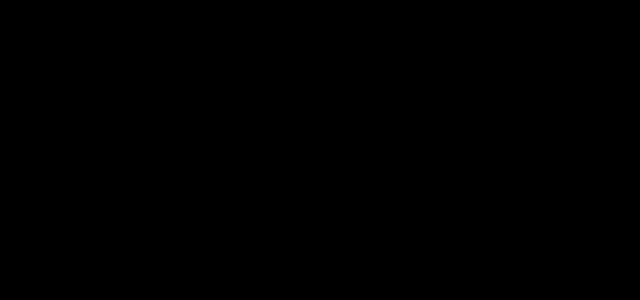
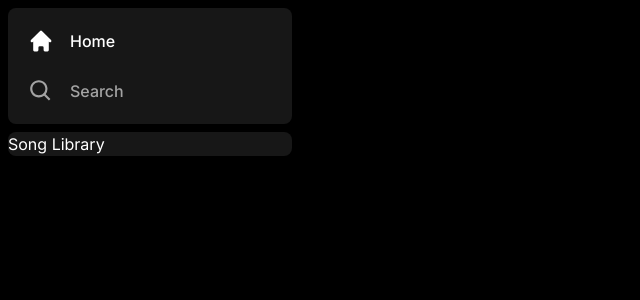
Before and after one commit to katleschris/music-app, a Next.js app: page / in a window 1280 px wide. Shown: the top 300 px of the page, without its empty margins (0-640 px from the left). Built offline with nearby package versions, Linux system fonts and the light colour scheme.

Commit message:
Completed routing and menu icons

```diff
--- /dev/null
+++ b/components/Box.tsx
@@ -0,0 +1,26 @@
+import {twMerge} from 'tailwind-merge'
+
+interface BoxProps {
+    children: React.ReactNode;
+    className?: string;
+}
+
+const Box: React.FC<BoxProps> = ({
+    children,
+    className
+}) => {
+    return(
+        <div
+        className={twMerge(`
+            bg-neutral-900
+            rounded-lg
+            h-fit
+            w-full
+        `,
+        className)}
+        >
+            {children}
+        </div>
+    )
+}
+export default Box
--- a/components/Sidebar.tsx
+++ b/components/Sidebar.tsx
@@ -3,6 +3,8 @@
 import { useMemo } from 'react'
 import {HiHome} from 'react-icons/hi'
 import { BiSearch} from 'react-icons/bi'
+import Box from './Box'
+import SidebarItem from './SidebarItem'
 interface SidebarProps {
     children: React.ReactNode;
 }
@@ -33,8 +35,34 @@
             <div
             className='
             hidden
-            md:flex'
-            ></div>
+            md:flex
+            flex-col
+            gap-y-2
+            bg-black
+            h-full
+            w-[300px]
+            p-2'
+            >
+                <Box>
+                    <div className='
+                    flex
+                    flex-col
+                    gap-y-4
+                    px-5
+                    py-4
+                    '
+                    >
+                        {routes.map((item) => (
+                            <SidebarItem
+                            key={item.label}
+                            {...item}/>
+                        ))}
+                    </div>
+                </Box>
+                <Box className='overflow-y-auto hfull'>
+                    Song Library
+                </Box>
+            </div>
         </div>
     )
 }
--- /dev/null
+++ b/components/SidebarItem.tsx
@@ -0,0 +1,43 @@
+import { IconType } from "react-icons"
+import Link from 'next/link'
+import {twMerge} from 'tailwind-merge'
+
+interface SidebarItemProps {
+    icon: IconType;
+    label: string;
+    active?: boolean;
+    href: string;
+}
+
+const SidebarItem: React.FC<SidebarItemProps> = ({
+    icon: Icon,
+    label,
+    active,
+    href
+}) => {
+    return(
+        <Link
+        href={href}
+        className={twMerge(`
+        flex
+        flex-row
+        h-auto
+        items-center
+        w-full
+        gap-x-4
+        text-md
+        font-medium
+        cursor-pointer
+        hover:text-whitet
+        transition
+        text-neutral-400
+        py-1
+        `,
+            active && 'text-white')}>
+            <Icon size={26} />
+            <p className='truncate w-100'>{label}</p>
+        </Link>
+    )
+}
+
+export default SidebarItem
--- a/package.json
+++ b/package.json
@@ -12,7 +12,8 @@
     "next": "13.4.0",
     "react": "^18",
     "react-dom": "^18",
-    "react-icons": "^4.11.0"
+    "react-icons": "^4.11.0",
+    "tailwind-merge": "^2.0.0"
   },
   "devDependencies": {
     "@types/node": "^20",
```
Also changed, not shown: 1 other file (tests, documents, lock files or other folders).
